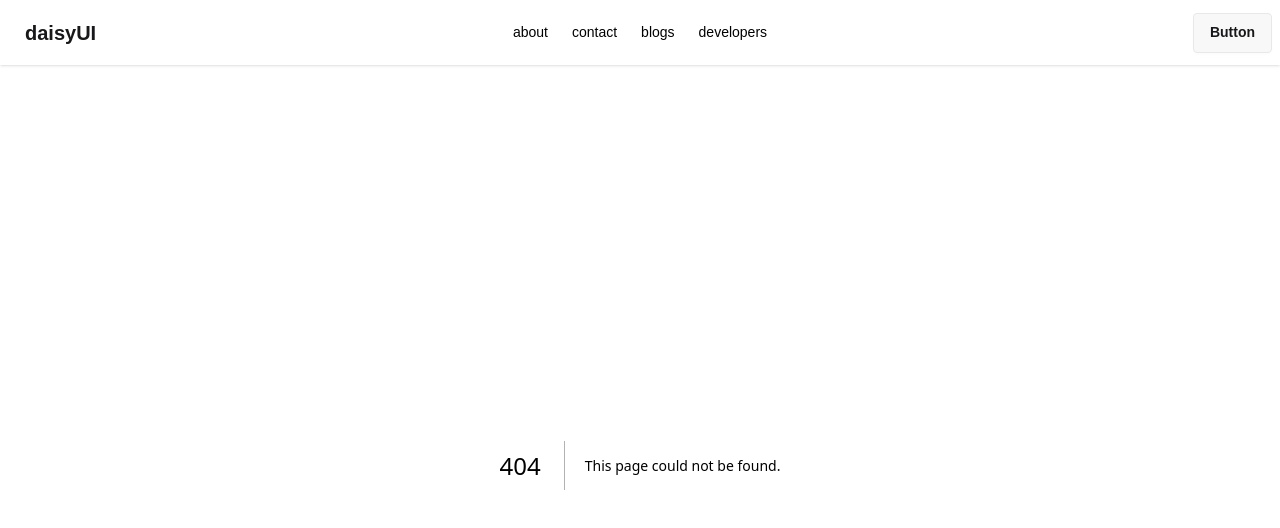
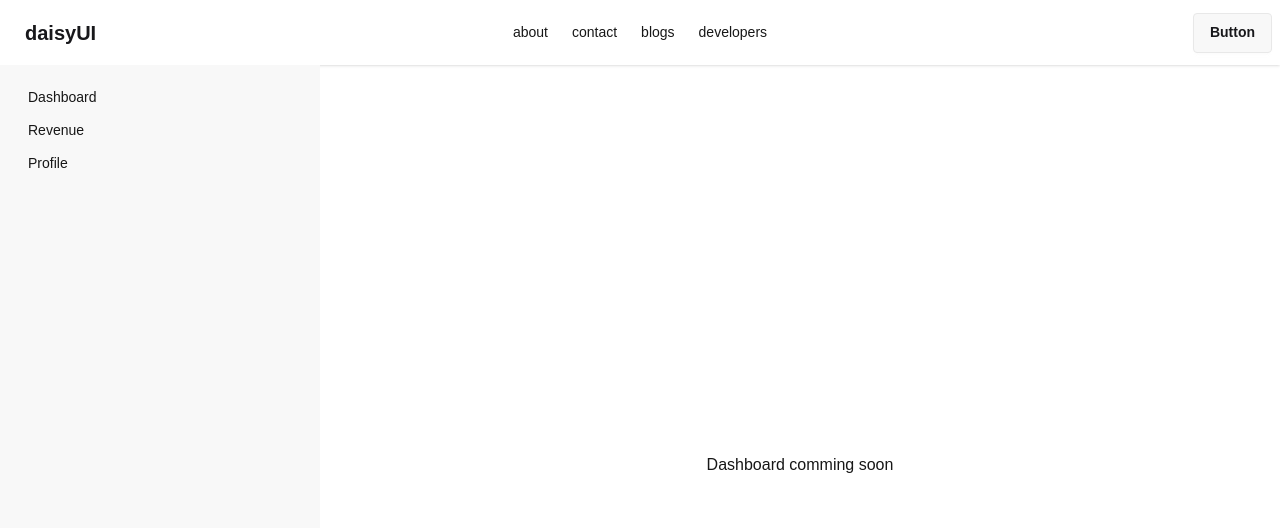
Before and after one commit to Al-Amin018555/my-next-app, a Next.js app: page /dashboard in a window 1280 px wide. Before the commit this address had no page. Shown: the top 528 px of the page. Built offline with nearby package versions, Linux system fonts and the light colour scheme.

Commit message:
feat: add dashboard layout with sidebar navigation

```diff
--- /dev/null
+++ b/src/app/dashboard/layout.jsx
@@ -0,0 +1,28 @@
+import Link from "next/link";
+
+const DashboardLayout = ({ children }) => {
+    return (
+        <div className="drawer lg:drawer-open">
+            <input id="my-drawer-3" type="checkbox" className="drawer-toggle" />
+            <div className="drawer-content flex flex-col items-center justify-center">
+                {/* Page content here */}
+                {children}
+                <label htmlFor="my-drawer-3" className="btn drawer-button lg:hidden">
+                    Open drawer
+                </label>
+            </div>
+            <div className="drawer-side">
+                <label htmlFor="my-drawer-3" aria-label="close sidebar" className="drawer-overlay"></label>
+                <ul className="menu bg-base-200 min-h-full w-80 p-4">
+                    {/* Sidebar content here */}
+                    <li><Link href='/dashboard'>Dashboard</Link></li>
+                    <li><Link href='/dashboard/revenue'>Revenue</Link></li>
+                    <li><Link href='/dashboard/profile'>Profile</Link></li>
+
+                </ul>
+            </div>
+        </div>
+    );
+};
+
+export default DashboardLayout;
--- /dev/null
+++ b/src/app/dashboard/page.jsx
@@ -0,0 +1,9 @@
+const DashboardPage = () => {
+    return (
+        <div>
+            <h2>Dashboard comming soon</h2>
+        </div>
+    );
+};
+
+export default DashboardPage;
--- /dev/null
+++ b/src/app/dashboard/profile/page.jsx
@@ -0,0 +1,10 @@
+
+const ProfilePage = () => {
+    return (
+        <div>
+            <h2>Update your profile</h2>
+        </div>
+    );
+};
+
+export default ProfilePage;
--- /dev/null
+++ b/src/app/dashboard/revenue/page.jsx
@@ -0,0 +1,10 @@
+
+const RevenuePage = () => {
+    return (
+        <div>
+            <h2>Money coming soon...</h2>
+        </div>
+    );
+};
+
+export default RevenuePage;
```
